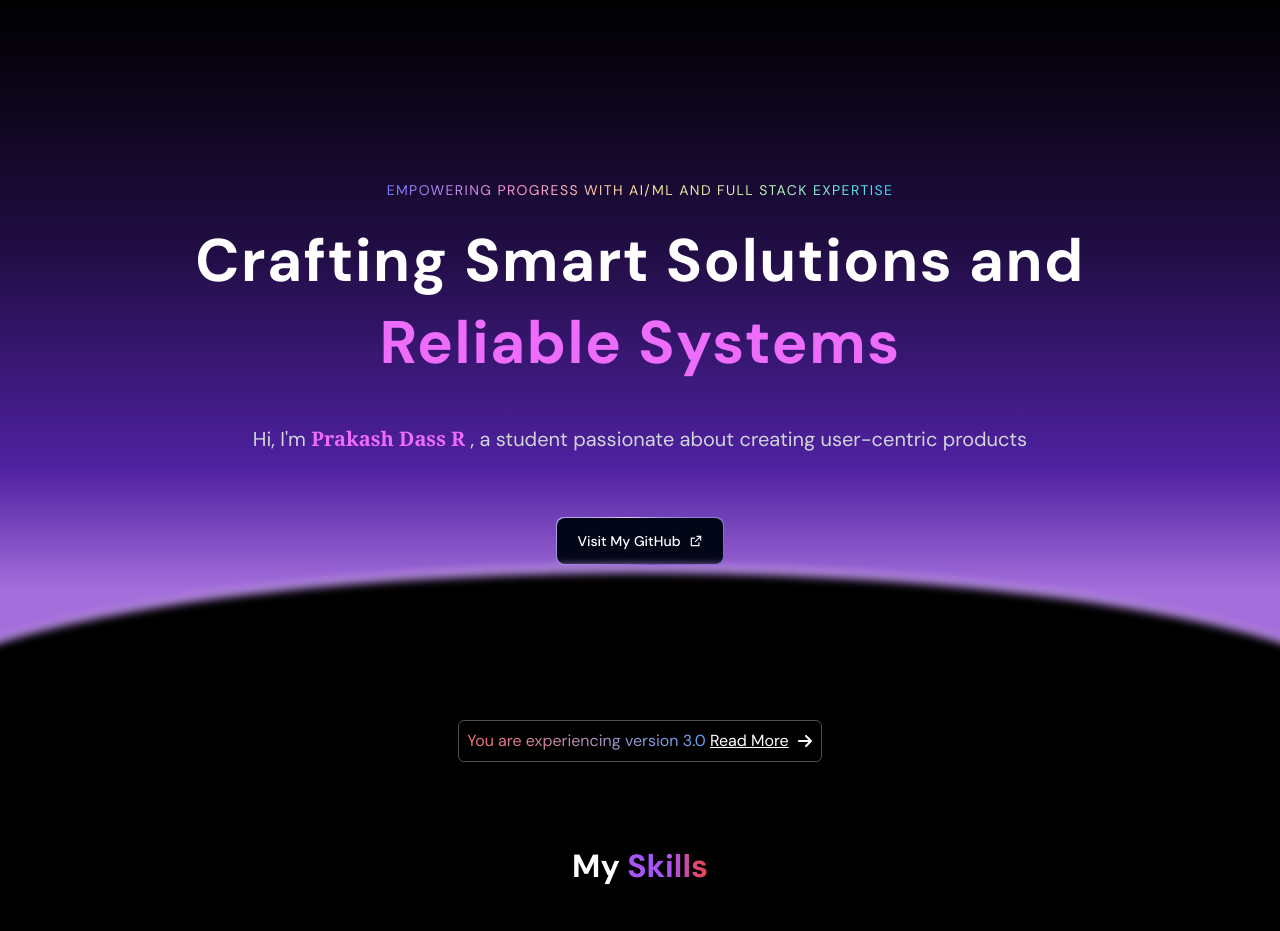
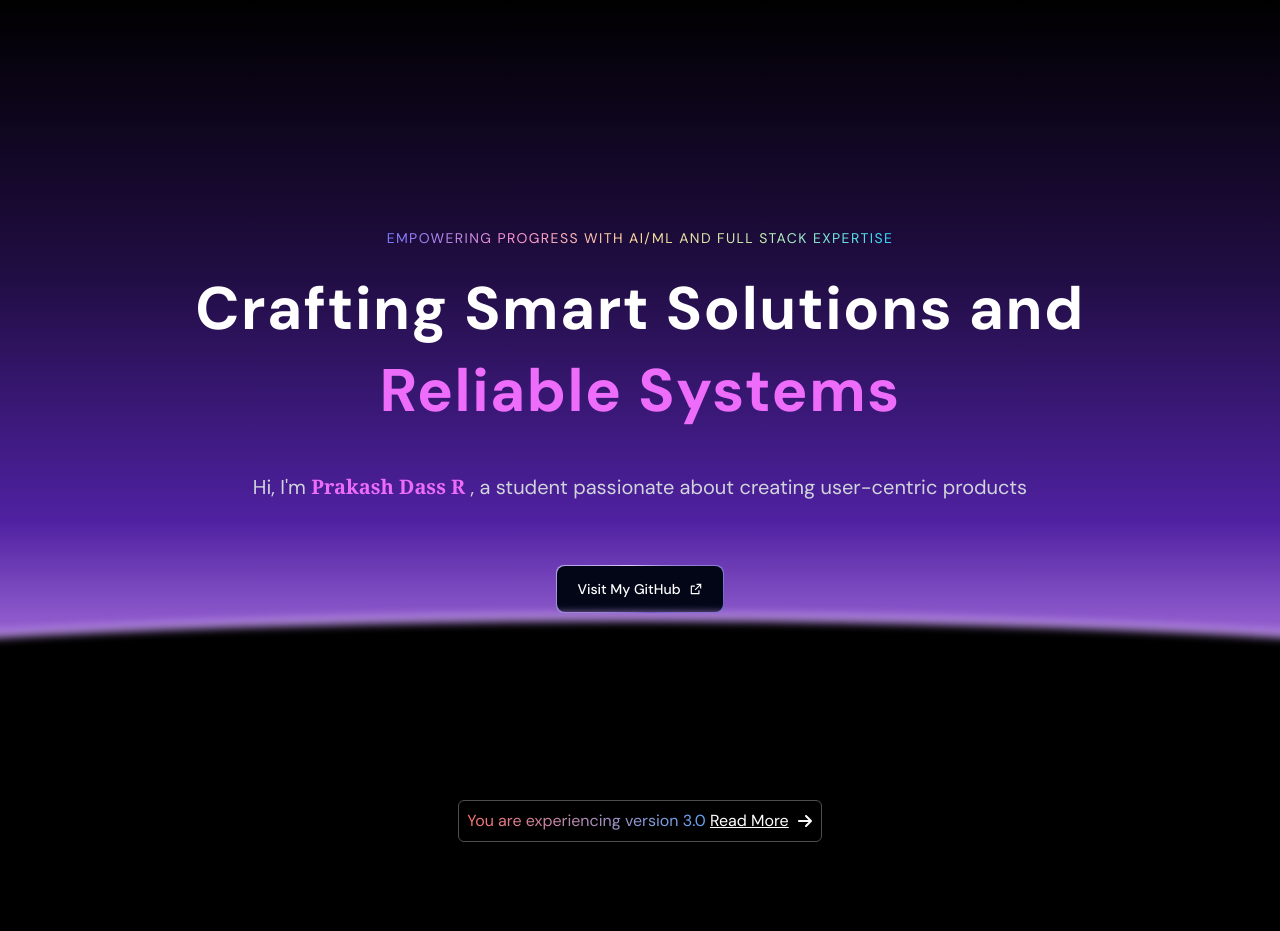
Before and after one commit to rprakashdass/portfolio, a Next.js app: page / in a window 1280 px wide. Shown: the top 931 px of the page. Built offline with nearby package versions, Linux system fonts and the light colour scheme.

Commit message:
fix hero

```diff
--- a/components/Hero.tsx
+++ b/components/Hero.tsx
@@ -7,10 +7,12 @@ const words = `Crafting Smart Solutions and Reliable Systems`;
 
 const Hero = () => {
   return (
-    <section className="relative hero-gradient h-[90vh] flex items-center overflow-clip">
+    <section className="relative hero-gradient h-[100vh] flex items-center overflow-clip">
       <div className="mx-auto px-6 lg:px-12 relative">
         {/* Main Content */}
-        <div className="relative mt-[3vh] flex flex-col items-center text-center space-y-6 max-w-4xl mx-auto">
+
+
+        <div className="relative sm:mt-0 lg:mt-[5vh] flex flex-col items-center text-center space-y-6 max-w-4xl mx-auto">
           {/* Tagline */}
           <h2 className="text-xs md:text-sm tracking-widest uppercase rainbow-gradient text-transparent bg-clip-text lg:mt-[#80px] absolute">
             Empowering Progress with AI/ML and Full Stack Expertise
@@ -46,8 +48,8 @@ const Hero = () => {
         </div>
 
         <div
-          className="absolute w-[120vw] h-[20rem] bg-black rounded-[100%] left-1/2 -translate-x-1/2 border-8 border-[#B48CDE] blur-sm bg-[radial-gradient(closest-side, #B48CDE_92%,  #000_82%)]"
-        ></div>
+          className="absolute w-[220vw] h-[20rem] bg-black rounded-[100%] left-1/2 -translate-x-1/2 border-8 border-[#B48CDE] blur-sm bg-[radial-gradient(closest-side, #B48CDE_92%,  #000_82%)]"
+        />
 
       </div>
     </section>
```
